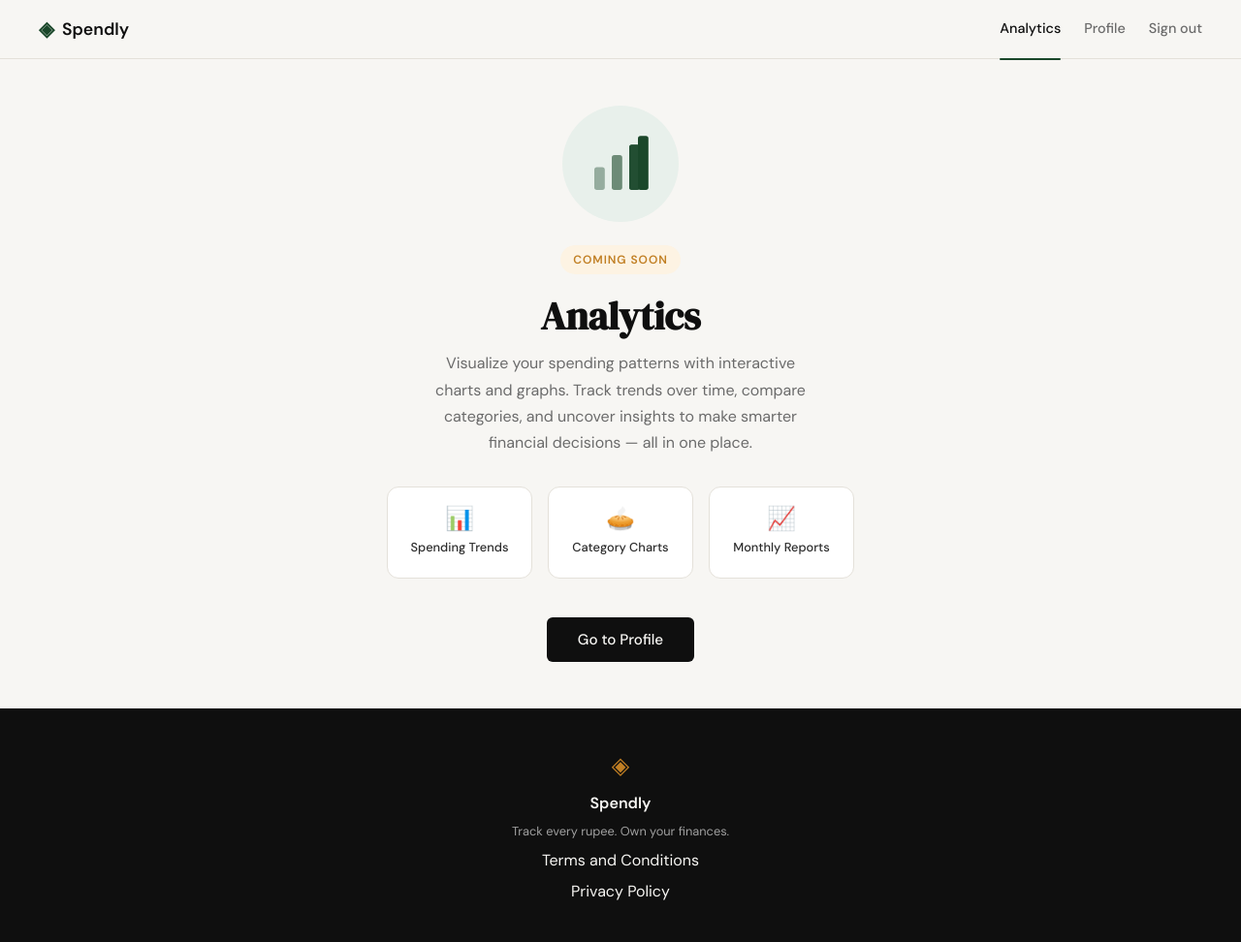
After one commit to Jayeshps134/spendly, a Flask app: page /analytics in a window 1280 px wide. The commit adds this page. Shown: the whole page at 97% size. Run offline with Flask 3, Linux system fonts and the light colour scheme; a user stored in the database is signed in.

Commit message:
add coming soon page

```diff
--- a/app.py
+++ b/app.py
@@ -181,6 +181,13 @@ def profile():
     )
 
 
+@app.route("/analytics")
+def analytics():
+    if "user_id" not in session:
+        return redirect(url_for("login"))
+    return render_template("analytics.html")
+
+
 @app.route("/expenses/add")
 def add_expense():
     return "Add expense — coming in Step 7"
--- /dev/null
+++ b/static/css/analytics.css
@@ -0,0 +1,151 @@
+/* ------------------------------------------------------------------ */
+/* Analytics page — Coming soon                                        */
+/* ------------------------------------------------------------------ */
+
+.analytics-section {
+    min-height: calc(100vh - 60px - 100px);
+    display: flex;
+    align-items: center;
+    justify-content: center;
+    padding: 3rem 2rem;
+}
+
+.analytics-inner {
+    max-width: 520px;
+    width: 100%;
+    text-align: center;
+    display: flex;
+    flex-direction: column;
+    align-items: center;
+    gap: 0;
+}
+
+/* --- Coming soon graphic --- */
+
+.coming-soon-graphic {
+    margin-bottom: 1.5rem;
+}
+
+.csg-icon {
+    width: 120px;
+    height: 120px;
+    border-radius: 50%;
+    background: var(--accent-light);
+    color: var(--accent);
+    display: flex;
+    align-items: center;
+    justify-content: center;
+    margin: 0 auto;
+}
+
+.csg-icon svg {
+    width: 72px;
+    height: 72px;
+}
+
+/* --- Badge --- */
+
+.coming-soon-badge {
+    display: inline-block;
+    background: var(--accent-2-light);
+    color: var(--accent-2);
+    font-size: 0.75rem;
+    font-weight: 600;
+    letter-spacing: 0.08em;
+    text-transform: uppercase;
+    padding: 0.35rem 0.85rem;
+    border-radius: 999px;
+    margin-bottom: 1.25rem;
+}
+
+/* --- Title & description --- */
+
+.coming-soon-title {
+    font-family: var(--font-display);
+    font-size: 2.5rem;
+    color: var(--ink);
+    margin-bottom: 0.75rem;
+    line-height: 1.15;
+}
+
+.coming-soon-desc {
+    font-size: 1rem;
+    color: var(--ink-muted);
+    line-height: 1.7;
+    max-width: 400px;
+    margin-bottom: 2rem;
+}
+
+/* --- Feature teasers --- */
+
+.feature-teasers {
+    display: flex;
+    gap: 1rem;
+    margin-bottom: 2.5rem;
+    width: 100%;
+    justify-content: center;
+}
+
+.teaser-card {
+    background: var(--paper-card);
+    border: 1px solid var(--border);
+    border-radius: var(--radius-md);
+    padding: 1.25rem 1rem;
+    display: flex;
+    flex-direction: column;
+    align-items: center;
+    gap: 0.5rem;
+    flex: 1;
+    max-width: 150px;
+    transition: box-shadow 0.2s, transform 0.2s;
+}
+
+.teaser-card:hover {
+    box-shadow: 0 4px 16px rgba(0,0,0,0.06);
+    transform: translateY(-2px);
+}
+
+.teaser-icon {
+    font-size: 1.5rem;
+    line-height: 1;
+}
+
+.teaser-label {
+    font-size: 0.8rem;
+    font-weight: 500;
+    color: var(--ink-soft);
+    text-align: center;
+}
+
+/* --- Button --- */
+
+.analytics-inner .btn-primary {
+    padding: 0.7rem 2rem;
+    font-size: 0.95rem;
+}
+
+/* --- Responsive --- */
+
+@media (max-width: 600px) {
+    .analytics-section {
+        padding: 2.5rem 1.5rem;
+    }
+
+    .coming-soon-title {
+        font-size: 1.75rem;
+    }
+
+    .coming-soon-desc {
+        font-size: 0.95rem;
+    }
+
+    .feature-teasers {
+        flex-direction: column;
+        align-items: center;
+    }
+
+    .teaser-card {
+        max-width: 220px;
+        width: 100%;
+    }
+}
--- a/static/css/style.css
+++ b/static/css/style.css
@@ -102,6 +102,21 @@ a { color: inherit; text-decoration: none; }
 
 .nav-links a { color: var(--ink-muted); transition: color 0.2s; }
 .nav-links a:hover { color: var(--ink); }
+
+.nav-link { position: relative; }
+.nav-active {
+    color: var(--ink) !important;
+}
+.nav-active::after {
+    content: '';
+    position: absolute;
+    bottom: -20px;
+    left: 0;
+    right: 0;
+    height: 2px;
+    background: var(--accent);
+    border-radius: 1px;
+}
 
 .nav-cta {
     background: var(--ink) !important;
--- /dev/null
+++ b/templates/analytics.html
@@ -0,0 +1,56 @@
+{% extends "base.html" %}
+
+{% block title %}Analytics — Spendly{% endblock %}
+
+{% block head %}
+<link rel="stylesheet" href="{{ url_for('static', filename='css/analytics.css') }}">
+{% endblock %}
+
+{% block content %}
+
+<section class="analytics-section">
+    <div class="analytics-inner">
+
+        <div class="coming-soon-graphic" aria-hidden="true">
+            <div class="csg-icon">
+                <svg width="80" height="80" viewBox="0 0 80 80" fill="none" xmlns="http://www.w3.org/2000/svg">
+                    <rect x="10" y="44" width="12" height="26" rx="3" fill="currentColor" opacity="0.4"/>
+                    <rect x="30" y="30" width="12" height="40" rx="3" fill="currentColor" opacity="0.6"/>
+                    <rect x="50" y="18" width="12" height="52" rx="3" fill="currentColor" opacity="0.8"/>
+                    <rect x="50" y="18" width="12" height="52" rx="3" fill="currentColor" opacity="0.8"/>
+                    <rect x="60" y="8" width="12" height="62" rx="3" fill="currentColor" opacity="1"/>
+                </svg>
+            </div>
+        </div>
+
+        <span class="coming-soon-badge">Coming soon</span>
+
+        <h1 class="coming-soon-title">Analytics</h1>
+
+        <p class="coming-soon-desc">
+            Visualize your spending patterns with interactive charts and graphs.
+            Track trends over time, compare categories, and uncover insights
+            to make smarter financial decisions — all in one place.
+        </p>
+
+        <div class="feature-teasers">
+            <div class="teaser-card">
+                <span class="teaser-icon">📊</span>
+                <span class="teaser-label">Spending Trends</span>
+            </div>
+            <div class="teaser-card">
+                <span class="teaser-icon">🥧</span>
+                <span class="teaser-label">Category Charts</span>
+            </div>
+            <div class="teaser-card">
+                <span class="teaser-icon">📈</span>
+                <span class="teaser-label">Monthly Reports</span>
+            </div>
+        </div>
+
+        <a href="{{ url_for('profile') }}" class="btn-primary">Go to Profile</a>
+
+    </div>
+</section>
+
+{% endblock %}
--- a/templates/base.html
+++ b/templates/base.html
@@ -20,6 +20,8 @@
             </a>
             <div class="nav-links">
                 {% if session.user_id %}
+                    <a href="{{ url_for('analytics') }}" class="nav-link {% if request.endpoint == 'analytics' %}nav-active{% endif %}">Analytics</a>
+                    <a href="{{ url_for('profile') }}" class="nav-link {% if request.endpoint == 'profile' %}nav-active{% endif %}">Profile</a>
                     <a href="{{ url_for('logout') }}">Sign out</a>
                 {% else %}
                     <a href="{{ url_for('login') }}">Sign in</a>
```
